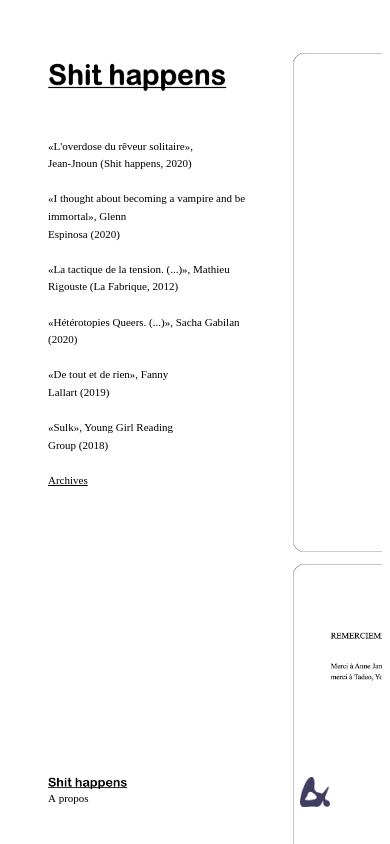
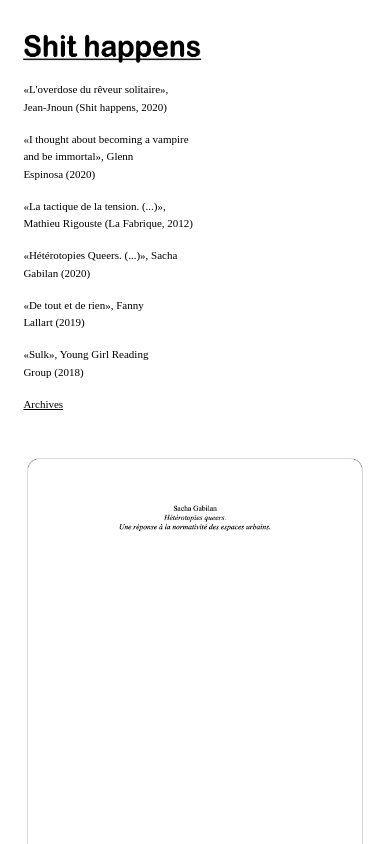
Before and after one commit to elouan-lb/shithappens, a website: page app/articles/sacha_gabilan/heterotopiesqueers.html in a window 390 px wide. Shown: the top 844 px of the page. Drawn offline with nearby package versions, Linux system fonts and the light colour scheme; files that its build step writes are made by us from their sources; a web font is replaced by a local one.

Commit message:
[ADD] pdf documents

```diff
--- a/app/articles/sacha_gabilan/heterotopiesqueers.html
+++ b/app/articles/sacha_gabilan/heterotopiesqueers.html
@@ -1,6 +1,7 @@
 <!DOCTYPE html>
 <html>
 @@include('../../html_header.html', { "title": "«Hétérotopies Queers (...)»" })
+
 <body>
   @@include('../../sidebar.html')
   <div class="article">
@@ -12,11 +13,11 @@
     </div>
 
     <div class="info">
-        <a href="https://drive.google.com/file/d/18fKRrnOL3e5L6kHS7S__twz8ADdYGzfT/view?usp=sharing"
-          ><u>Télécharger le document complet</u></a
-        >
+      <a href="./documents/Sacha_Gabilan_Hétérotopies_queers_2020.pdf"
+        target=”_blank”><u>Télécharger le document complet</u></a>
     </div>
   </div>
   @@include('../../footer.html')
 </body>
+
 </html>
--- a/app/assets/styles/style-mobile.css
+++ b/app/assets/styles/style-mobile.css
@@ -0,0 +1,57 @@
+@media only screen and (max-height: 610px), screen and (max-width: 700px) {
+  html {
+    padding: 0;
+  }
+
+  body {
+    grid-template-columns: 1fr 1fr 0.1fr;
+    grid-template-rows: 70px auto auto 140px;
+    grid-row-gap: 0px;
+    min-height: 94vh;
+    min-width: 88vw;
+    padding-top: 8%;
+    padding-bottom: 0;
+    margin: 0;
+    padding-left: 6vw;
+    padding-right: 6vw;
+  }
+
+  .sidebar {
+    position: relative;
+    top: 0;
+    grid-column: 1;
+    grid-row: 1 / 3;
+  }
+
+  .article, .apropos, .archives {
+    grid-column-start: 1;
+    grid-column-end: 4;
+    grid-row: 3;
+    padding: 0;
+    margin-top: 40px;
+    margin-left: 0px;
+    margin-right: 0px;
+  }
+  .content1, .content2, .content3 {
+    width: 100%;
+  }
+  .content1 img, .content2 img, .content3 img{
+    width: 100%;
+  }
+  .footer {
+    position: relative;
+    grid-column: 1;
+    grid-row: 4;
+    bottom: 0;
+    padding-top: 60px;
+  }
+
+  .lnm {
+    position: relative;
+    grid-column: 3;
+    grid-row: 4;
+    right: 0;
+    bottom: 0;
+    padding-top: 60px;
+  }
+}
--- a/app/assets/styles/style.css
+++ b/app/assets/styles/style.css
@@ -4,6 +4,7 @@
   font-style: normal;
   src: url("https://files.cargocollective.com/c597238/Sporting_Grotesque-Bold_web.woff") format("woff");
 }
+
 @font-face {
   font-family: "Sporting Grotesque";
   font-weight: normal;
@@ -12,10 +13,9 @@
 }
 
 /* MAIN GRID & ELEMENTS */
-
 body {
-  padding-left:  clamp(40px, 4%, 60px);
-  padding-top:  clamp(40px, 4%, 60px);
+  padding-left: clamp(40px, 4%, 60px);
+  padding-top: clamp(40px, 4%, 60px);
   padding-bottom: clamp(40px, 4%, 60px);
   text-align: left;
   font-family: "Sporting Grotesque";
@@ -25,10 +25,8 @@ body {
   row-gap: 4%;
 }
 
+/* SIDEBAR */
 .logo {
-  grid-column: 1;
-  position: fixed;
-  top: clamp(40px, 10%, 60px);
   width: 180px;
 }
 
@@ -36,16 +34,16 @@ body {
   width: 100%;
 }
 
-/* SIDEBAR */
+.sidebar {
+  position: fixed;
+  top: 8vh;
+}
 
 .menu {
-  grid-column: 1;
-  position: fixed;
-  top: clamp(80px, 16%, 120px);
   min-width: 180px;
   max-width: 220px;
   line-height: 160%;
-  height:80%;
+  height: 80%;
 }
 
 .menu a {
@@ -53,15 +51,13 @@ body {
   margin-top: 8%;
 }
 
-
-
 /* ARCHIVES */
-
 .archives {
   grid-column: 2;
   margin-top: 12%;
   margin-left: clamp(40px, 12%, 200px);
 }
+
 .archives a {
   display: block;
   margin-bottom: 24px;
@@ -77,6 +73,7 @@ body {
 .footer img {
   width: 100%;
 }
+
 .lnm {
   position: fixed;
   right: 60px;
@@ -91,7 +88,7 @@ body {
   visibility: hidden;
 }
 
-.lnm img:hover + span {
+.lnm img:hover+span {
   visibility: visible;
 }
 
@@ -107,12 +104,10 @@ body {
   width: 890px;
 }
 
-
 /* ARTICLES */
-
 .article {
   grid-column: 2;
-  overflow:hidden;
+  overflow: hidden;
 }
 
 .content1 {
@@ -147,7 +142,6 @@ body {
 }
 
 /* A PROPOS */
-
 h4 {
   text-decoration: underline;
   font-weight: normal;
@@ -160,14 +154,15 @@ h4 {
   margin-top: 18%;
   padding-right: 30%;
 }
-.apropos p{
+
+.apropos p {
   margin-top: 0;
 }
 
 /* GENERAL */
 a {
   color: black;
-  text-decoration:none;
+  text-decoration: none;
 }
 
 .lighthover,
--- a/app/sidebar.html
+++ b/app/sidebar.html
@@ -1,3 +1,4 @@
+<div class="sidebar">
   <div class="logo">
     <a href="/index.html">
       <img src="/assets/images/logo_sh2.png" alt="Logo Shit happens" />
@@ -14,10 +15,12 @@
     <a href="/articles/mathieu_rigouste/latactiquedelatension.html">
       «La tactique de la tension. (...)», Mathieu Rigouste (La Fabrique, 2012)
     </a>
-  <a href="/articles/sacha_gabilan/heterotopiesqueers.html"
-    >«Hétérotopies Queers. (...)», Sacha Gabilan (2020)</a
-  >
-  <a href="/articles/fanny_lallart/detoutetderien.html">«De tout et de rien», Fanny <br />Lallart (2019)</a>
-  <a href="/articles/young_girl_reading_group/sulk.html">«Sulk», Young Girl Reading <br />Group (2018)</a>
+    <a href="/articles/sacha_gabilan/heterotopiesqueers.html">«Hétérotopies Queers. (...)», Sacha
+      Gabilan (2020)</a>
+    <a href="/articles/fanny_lallart/detoutetderien.html">«De tout et de rien», Fanny <br />Lallart
+      (2019)</a>
+    <a href="/articles/young_girl_reading_group/sulk.html">«Sulk», Young Girl Reading <br />Group
+      (2018)</a>
     <a href="/archives.html"><u>Archives</u></a>
   </nav>
+</div>
```
Also changed, not shown: app/articles/JD/jdatthewedding.html (+1 -1 lines), app/articles/christophe_de_rohan_chatbot/sanstitre5a35bc4edb81602095768015134710548991png.html (+1 -1 lines), app/articles/fanny_lallart/detoutetderien.html (+1 -1 lines), app/articles/glenn_espinosa/ithoughtaboutbecomingavampireandbeimmortal.html (+1 -1 lines), app/articles/good4agirl/good4agirl.html (+1 -1 lines), app/articles/guillaume_dustan/notes.html (+1 -1 lines), app/articles/inversions/inversions.html (+1 -1 lines), app/articles/jean_jnoun/loverdosedureveursolitaire.html (+1 -1 lines), app/articles/mathieu_rigouste/latactiquedelatension.html (+1 -1 lines), app/articles/young_girl_reading_group/sulk.html (+1 -1 lines), 4 other files. Lines whose indentation alone changed are shown as unchanged.
